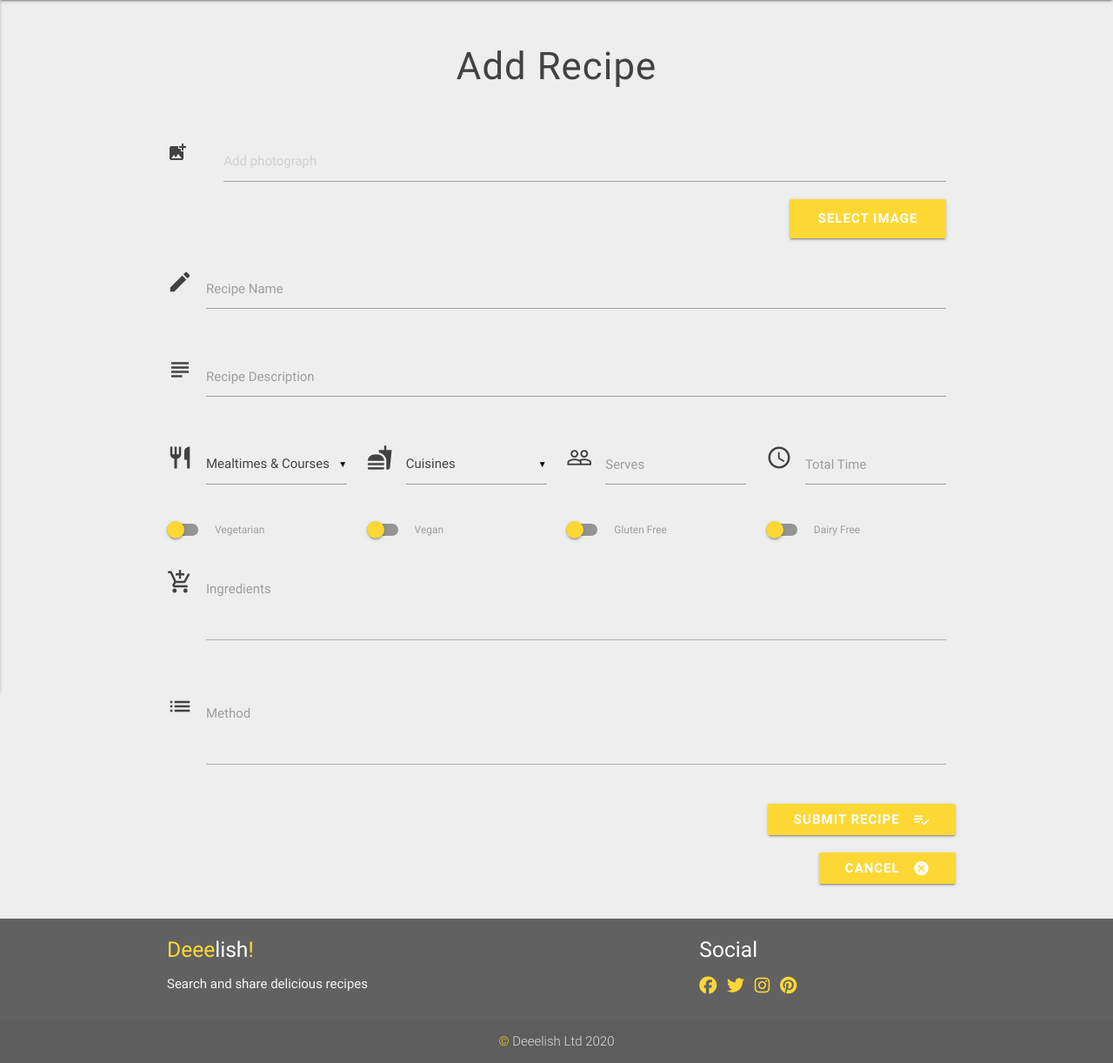
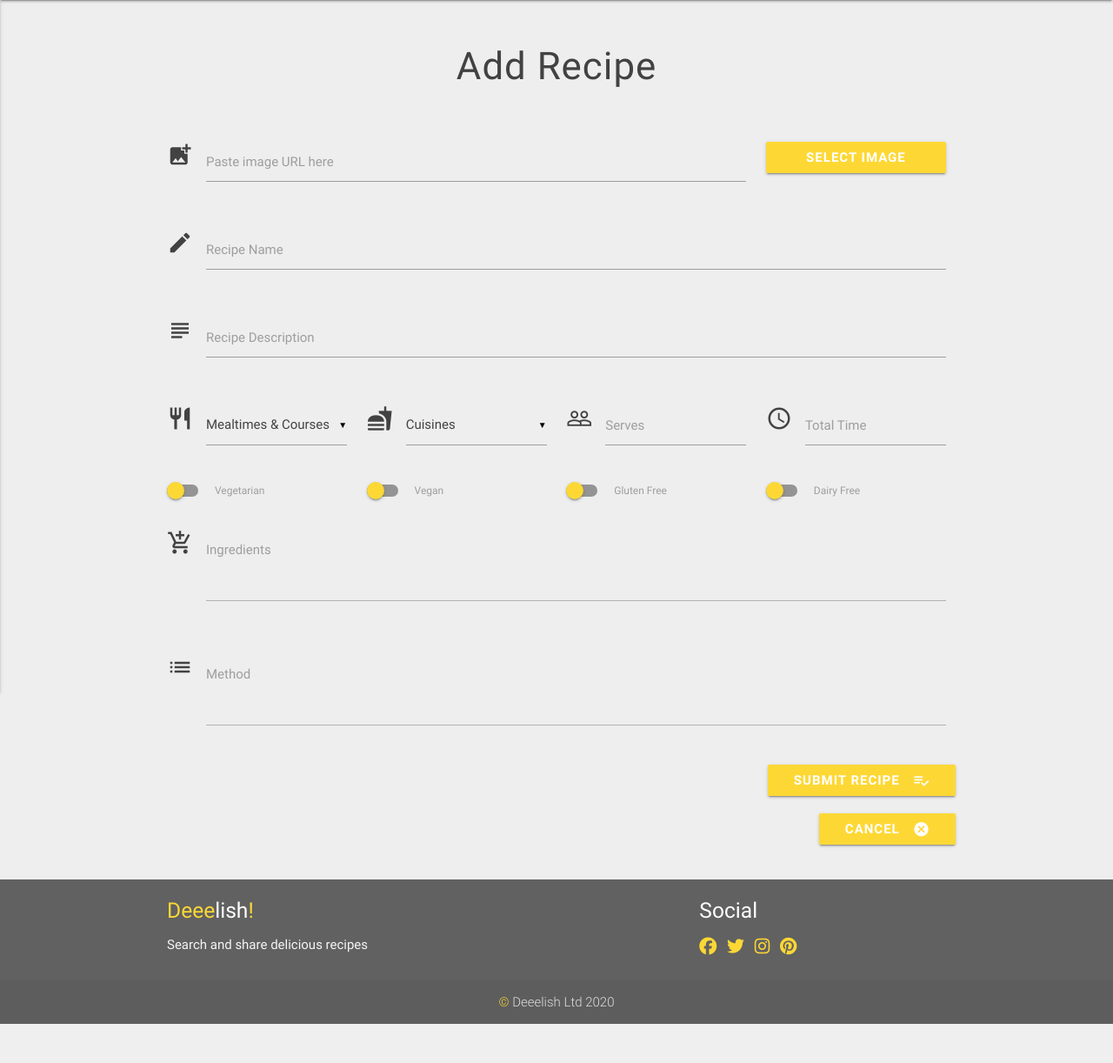
Before and after one commit to Carly07/Deeelish, a Flask app: page /add_recipe in a window 1280 px wide. Shown: the part 64-1286 px from the top of the page at 87% size. After the commit the page ends 1241 px from the top, so only its background shows below. Run offline with Flask 2, Linux system fonts and the light colour scheme; data that the repository does not hold is empty; some libraries are stand-ins or nearby versions.

Commit message:
replace file upload field with input field type=text to enable image url

```diff
--- a/app.py
+++ b/app.py
@@ -2,7 +2,7 @@ import os
 from flask import Flask, render_template, redirect, request, url_for
 from flask_pymongo import PyMongo
 from bson.objectid import ObjectId
-from werkzeug.utils import secure_filename
+
 from os import path
 if path.exists("env.py"):
     import env
@@ -12,26 +12,6 @@ app = Flask(__name__)
 app.SECRET_KEY = os.environ.get('SECRET_KEY')
 app.config["MONGO_DBNAME"] = 'deeelish'
 app.config["MONGO_URI"] = os.getenv("MONGO_URI")
-app.config["IMAGE_UPLOADS"] = "/workspace/deeelish/static/images/uploads/"
-app.config["ALLOWED_IMAGE_EXTENSIONS"] = ["JPEG", "JPG", "PNG", "GIF"]
-app.config['MAX_CONTENT_LENGTH'] = 16 * 1024 * 1024
-
-
-def allowed_image(filename):
-
-    # We only want files with a . in the filename
-    if "." not in filename:
-        return False
-
-    # Split the extension from the filename
-    ext = filename.rsplit(".", 1)[1]
-
-    # Check if the extension is in ALLOWED_IMAGE_EXTENSIONS
-    if ext.upper() in app.config["ALLOWED_IMAGE_EXTENSIONS"]:
-        return True
-    else:
-        return False
-
 
 mongo = PyMongo(app)
 
@@ -69,10 +49,6 @@ def add_recipe():
 @app.route('/insert_recipe', methods=['GET', 'POST'])
 def insert_recipe():
     recipes = mongo.db.recipes
-    if request.method == "POST":
-        file = request.files["file"]
-        file.save(os.path.join(app.config["IMAGE_UPLOADS"], file.filename))
-
     recipes.insert_one(request.form.to_dict(
         {
             'add_photo': request.form.get('add_photo'),
@@ -103,10 +79,6 @@ def edit_recipe(recipe_id):
 @app.route('/update_recipe/<recipe_id>', methods=['GET', 'POST'])
 def update_recipe(recipe_id):
     recipes = mongo.db.recipes
-    if request.method == "POST":
-        file = request.files["file"]
-        file.save(os.path.join(app.config["IMAGE_UPLOADS"], file.filename))
-
     recipes.update({'_id': ObjectId(recipe_id)},
         {
             'add_photo': request.form.get('add_photo'),
@@ -135,8 +107,8 @@ def delete_recipe(recipe_id):
 @app.route('/get_categories')
 def get_categories():
     return render_template("categories.html",
-    meals_courses=mongo.db.meals_courses.find().sort('meal_course_type'),
-    cuisines=mongo.db.cuisines.find().sort('cuisine'))
+    meals_courses=mongo.db.meals_courses.find().sort("meal_course_type"),
+    cuisines=mongo.db.cuisines.find().sort("cuisine"))
 
 
 @app.route('/edit_meal/<meal_id>')
--- a/static/css/style.css
+++ b/static/css/style.css
@@ -239,6 +239,11 @@ textarea.materialize-textarea:focus {
     height: 207.3px;
 }
 
+img {
+    width: 100%;
+
+}
+
 .recipe_description {
     margin: 0px 0px 30px 0px;
     font-size: 20px;
--- a/templates/addrecipe.html
+++ b/templates/addrecipe.html
@@ -8,17 +8,21 @@
 	<form action="{{ url_for('insert_recipe') }}" method="POST" class="col s12 add-recipe-form" enctype="multipart/form-data">
 
 		<div class="row">
-			<div class="input-field col s1"><i class="material-icons">add_photo_alternate</i></div>
-			<div class="file-field input-field img-icon col s11">
-				<div class="file-path-wrapper img-path"><input class="file-path validate" type="text" placeholder="Add photograph"></div>
-                <div class="btn btn-img right"><span>Select Image</span><input type="file" name="file" id="image"></div>
+			<div class="input-field col s9">
+                <i class="material-icons prefix">add_photo_alternate</i>
+                <label for="icon_prefix">Paste image URL here</label>
+                <input id="add_photo" name="add_photo" type="text" class="validate">
+            </div>
+            <div class="input-field col s3">
+                <a target="_blank" href="https://pasteboard.co/"
+                    class="btn waves-effect waves-light right">Select Image<i class="material-icons right">cancel</i></a>
             </div>
 		</div>
 
         <div class="row">
             <div class="input-field col s12">
                 <i class="material-icons prefix">create</i>
-                <input id="recipe_name" name="recipe_name" type="text" class="validate">
+                <input id="recipe_name" name="recipe_name" type="text" class="validate" required>
                 <label for="icon_prefix">Recipe Name</label>
             </div>
         </div>
@@ -26,7 +30,7 @@
         <div class="row">
             <div class="input-field col s12">
                 <i class="material-icons prefix">subject</i>
-                <input id="recipe_description" name="recipe_description" type="text" class="materialize-textarea">
+                <input id="recipe_description" name="recipe_description" type="text" class="materialize-textarea" required>
                 <label for="icon_telephone">Recipe Description</label>
             </div>
         </div>
@@ -49,11 +53,11 @@
                 </select>
             </div>
             <div class="input-field col s12 m6 l3"><i class="material-icons prefix">people_outline</i>
-                <input id="serves" name="serves" type="number" class="materialize-textarea">
+                <input id="serves" name="serves" type="number" class="materialize-textarea" required>
                 <label for="serves">Serves</label>
             </div>
             <div class="input-field col s12 m6 l3"><i class="material-icons prefix">access_time</i>
-                <input id="time" name="time" type="text" class="materialize-textarea">
+                <input id="time" name="time" type="text" class="materialize-textarea" required>
                 <label for="time">Total Time</label>
             </div>
         </div>
@@ -92,7 +96,7 @@
         <div class="row">
             <div class="input-field col s12">
                 <i class="material-icons prefix">add_shopping_cart</i>
-                <textarea id="add_ingredients" name="add_ingredients" type="text" class="materialize-textarea"></textarea>
+                <textarea id="add_ingredients" name="add_ingredients" type="text" class="materialize-textarea" required></textarea>
                 <label for="add_ingredients">Ingredients</label>
             </div>
         </div>
@@ -100,7 +104,7 @@
         <div class="row">
             <div class="input-field col s12">
                 <i class="material-icons prefix">list</i>
-                <textarea id="method" name="method" type="text" class="materialize-textarea"></textarea>
+                <textarea id="method" name="method" type="text" class="materialize-textarea" required></textarea>
                 <label for="method">Method</label>
             </div>
         </div>
```
Also changed, not shown: templates/editrecipe.html (+8 -4 lines), templates/viewrecipe.html (+3 -6 lines).
